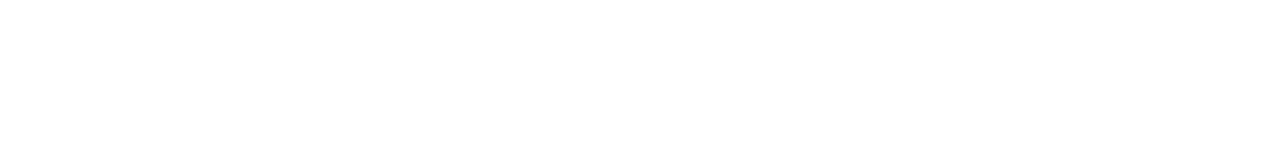
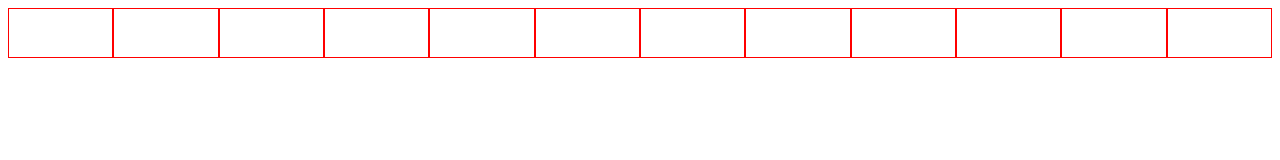
Before and after one commit to AndreaSelinger/shoestrap, a plain HTML site: page index.html in a window 1280 px wide. Drawn offline with Linux system fonts and the light colour scheme.

Commit message:
Added boxes

```diff
--- a/index.html
+++ b/index.html
@@ -4,8 +4,21 @@
     <meta name="viewport" content="width=device-width, initial-scale=1.0">
     <meta http-equiv="X-UA-Compatible" content="ie=edge">
     <title>Shoestrap</title>
+    <link rel="stylesheet" href="shoestrap.css">
+    <link rel="stylesheet" href="style.css">
 </head>
 <body>
-
+<div class="col-1"></div>
+<div class="col-1"></div>
+<div class="col-1"></div>
+<div class="col-1"></div>
+<div class="col-1"></div>
+<div class="col-1"></div>
+<div class="col-1"></div>
+<div class="col-1"></div>
+<div class="col-1"></div>
+<div class="col-1"></div>
+<div class="col-1"></div>
+<div class="col-1"></div>
 </body>
 </html>
--- a/shoestrap.css
+++ b/shoestrap.css
@@ -0,0 +1,15 @@
+.col-1 {
+    float: left;
+    width: 8.33333333%;
+  }
+
+  div {
+    height: 50px;
+    border: 1px solid red;
+  }
+
+  * {
+    -webkit-box-sizing: border-box;
+    -moz-box-sizing: border-box;
+    box-sizing: border-box;
+  }
```
